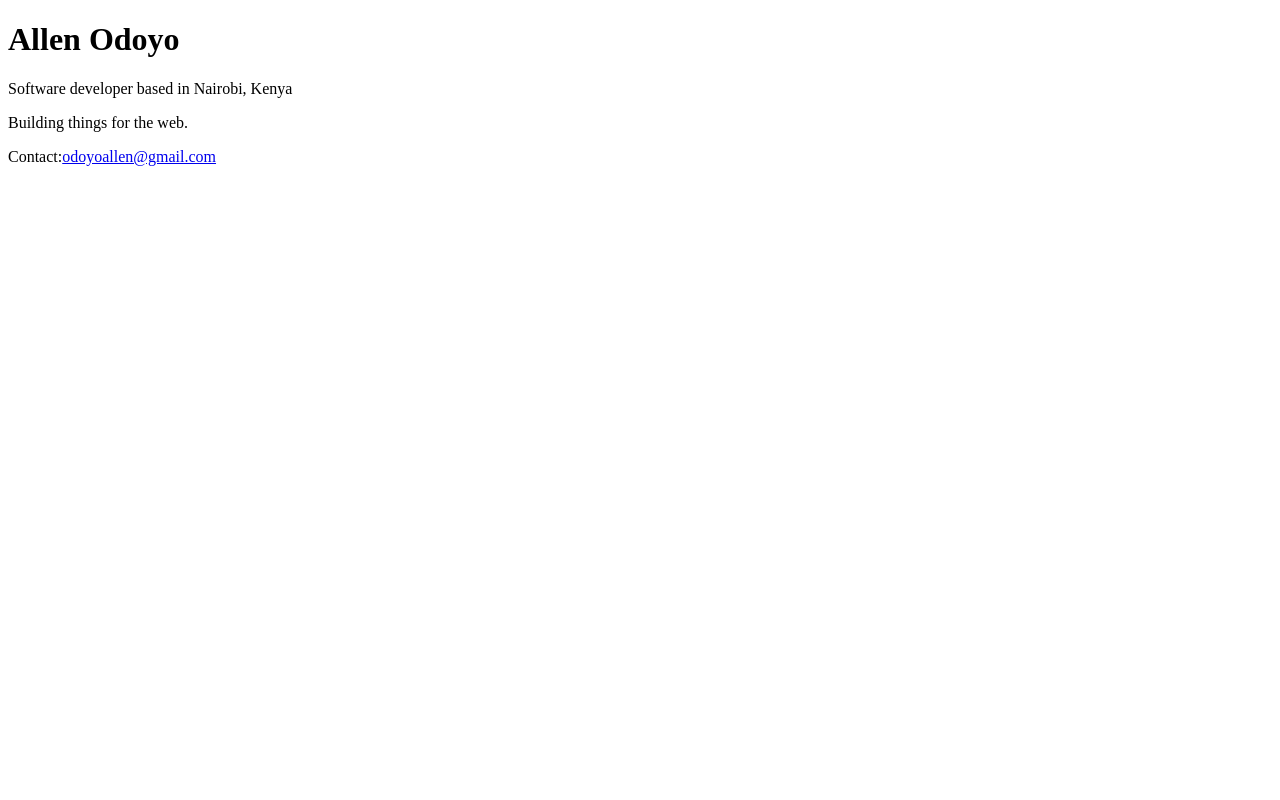
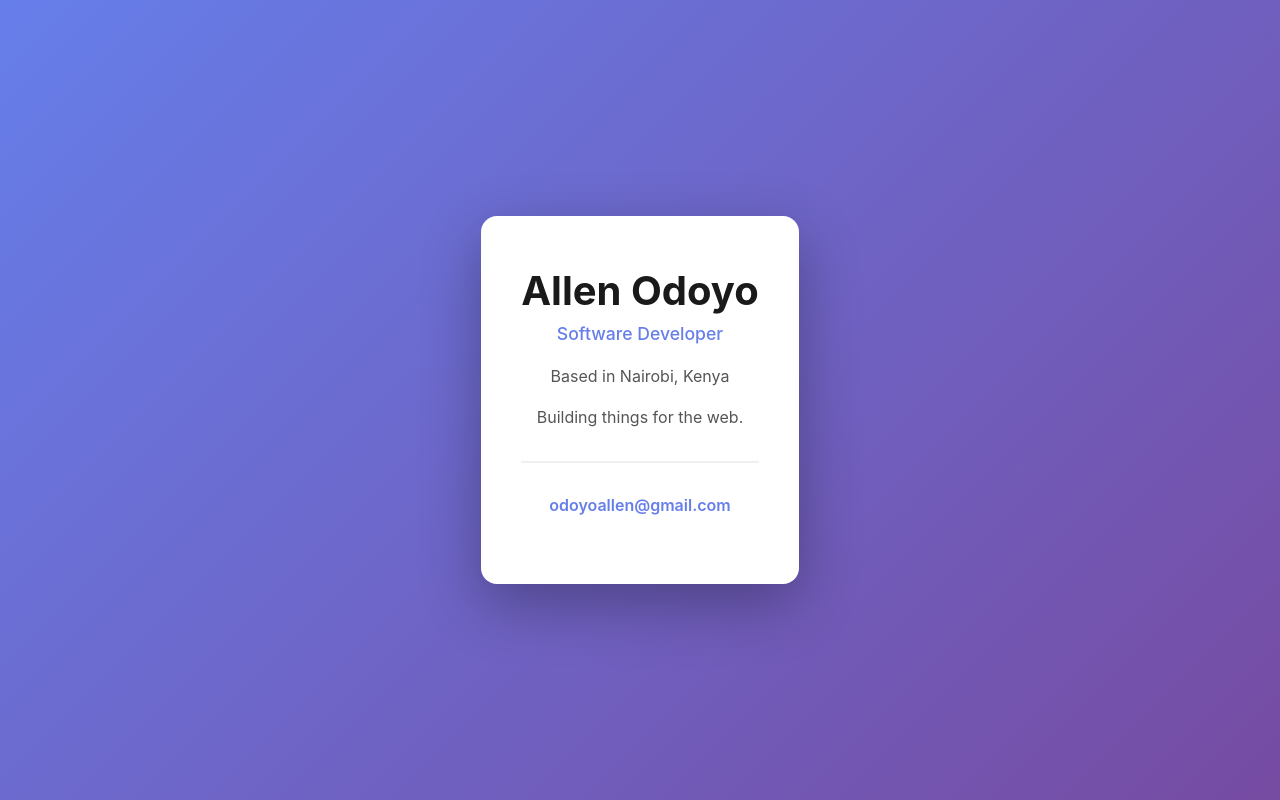
Before and after one commit to odoyoallen-del/odoyoallen-del.github.io, a plain HTML site: page index.html in a window 1280 px wide. Drawn offline with Linux system fonts and the light colour scheme.

Commit message:
Update index.html

```diff
--- a/index.html
+++ b/index.html
@@ -1,12 +1,85 @@
 <!DOCTYPE html>
-<html>
+<html lang="en">
 <head>
+    <meta charset="UTF-8">
+    <meta name="viewport" content="width=device-width, initial-scale=1.0">
     <title>Allen Odoyo - Developer</title>
+    <style>
+        * {
+            margin: 0;
+            padding: 0;
+            box-sizing: border-box;
+        }
+
+        body {
+            font-family: -apple-system, BlinkMacSystemFont, 'Segoe UI', Roboto, sans-serif;
+            background: linear-gradient(135deg, #667eea 0%, #764ba2 100%);
+            min-height: 100vh;
+            display: flex;
+            align-items: center;
+            justify-content: center;
+            padding: 20px;
+        }
+
+        .card {
+            background: white;
+            padding: 50px 40px;
+            border-radius: 16px;
+            box-shadow: 0 20px 60px rgba(0,0,0,0.3);
+            text-align: center;
+            max-width: 500px;
+        }
+
+        h1 {
+            font-size: 2.5rem;
+            color: #1a1a1a;
+            margin-bottom: 8px;
+        }
+
+        .tagline {
+            color: #667eea;
+            font-size: 1.1rem;
+            font-weight: 500;
+            margin-bottom: 20px;
+        }
+
+        p {
+            color: #555;
+            line-height: 1.6;
+            margin-bottom: 16px;
+        }
+
+        .contact {
+            margin-top: 30px;
+            padding-top: 30px;
+            border-top: 2px solid #f0f0f0;
+        }
+
+        .contact a {
+            color: #667eea;
+            text-decoration: none;
+            font-weight: 600;
+        }
+
+        .contact a:hover {
+            text-decoration: underline;
+        }
+
+        @media (max-width: 600px) {
+            .card { padding: 40px 25px; }
+            h1 { font-size: 2rem; }
+        }
+    </style>
 </head>
 <body>
-    <h1>Allen Odoyo</h1>
-    <p>Software developer based in Nairobi, Kenya</p>
-    <p>Building things for the web.</p>
-    <p>Contact:<a href="mailto:odoyoallen@gmail.com">odoyoallen@gmail.com</a></p>
+    <div class="card">
+        <h1>Allen Odoyo</h1>
+        <div class="tagline">Software Developer</div>
+        <p>Based in Nairobi, Kenya</p>
+        <p>Building things for the web.</p>
+        <div class="contact">
+            <p><a href="mailto:odoyoallen@gmail.com">odoyoallen@gmail.com</a></p>
+        </div>
+    </div>
 </body>
 </html>
```
